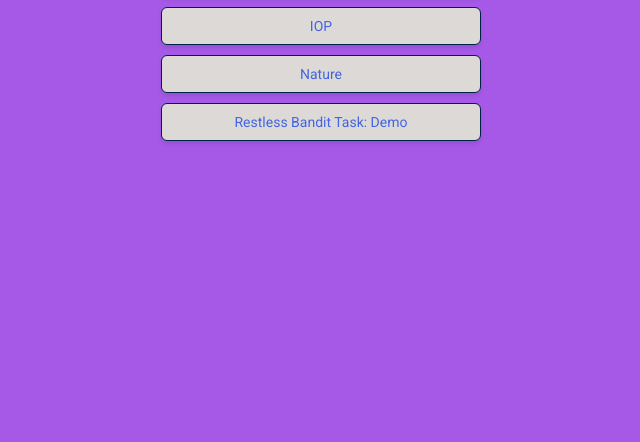
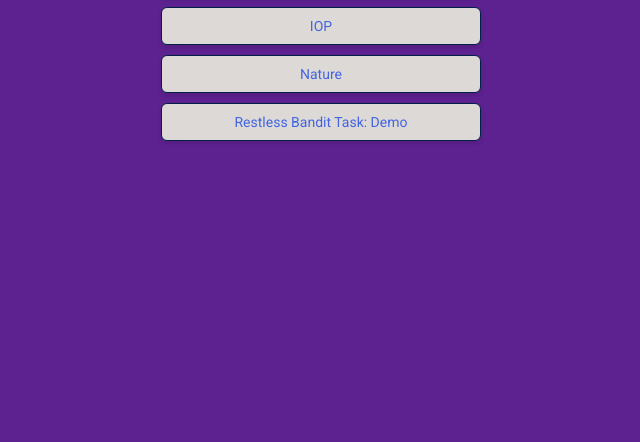
Before and after one commit to hm-281/links, a plain HTML site: page index.html in a window 1280 px wide. Shown: the part 358-800 px from the top of the page, without its empty margins (319-959 px from the left). Drawn offline with Linux system fonts and the light colour scheme.

Commit message:
Update styles.css

```diff
--- a/styles.css
+++ b/styles.css
@@ -6,12 +6,12 @@
 
 body {
   font-family: 'Roboto', sans-serif;
-  background-color: #a659e7;
+  background-color: #5d2190;
   display: flex;
   justify-content: center;
   align-items: center;
   min-height: 100vh;
-  color: #FF0000;
+  color: #000000;
   overflow-x: hidden;
 }
 
```
